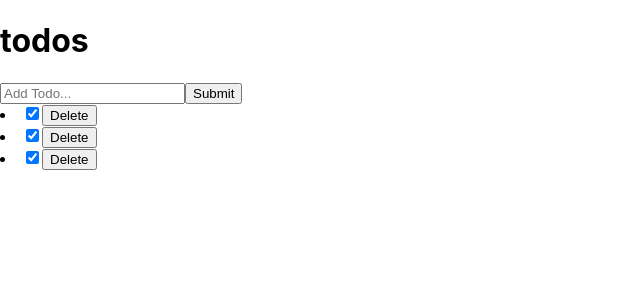
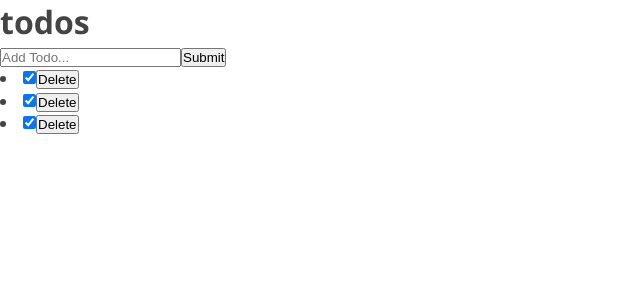
Before and after one commit to Recillah-Khamala/ToDosApp, a React (Create React App) app: page / in a window 1280 px wide. Shown: the top 300 px of the page, without its empty margins (0-640 px from the left). Built offline with nearby package versions, Linux system fonts and the light colour scheme.

Commit message:
Add a CSS file

```diff
--- a/src/App.css
+++ b/src/App.css
@@ -1,38 +1,13 @@
-.App {
-  text-align: center;
+* {
+  box-sizing: border-box;
+  margin: 0;
+  padding: 0;
 }
 
-.App-logo {
-  height: 40vmin;
-  pointer-events: none;
+body {
+  font-family: "Segoe UI", Arial, sans-serif;
+  line-height: 1.4;
+  color: #444;
+  background: #fff;
+  height: 100vh;
 }
-
-@media (prefers-reduced-motion: no-preference) {
-  .App-logo {
-    animation: App-logo-spin infinite 20s linear;
-  }
-}
-
-.App-header {
-  background-color: #282c34;
-  min-height: 100vh;
-  display: flex;
-  flex-direction: column;
-  align-items: center;
-  justify-content: center;
-  font-size: calc(10px + 2vmin);
-  color: white;
-}
-
-.App-link {
-  color: #61dafb;
-}
-
-@keyframes App-logo-spin {
-  from {
-    transform: rotate(0deg);
-  }
-  to {
-    transform: rotate(360deg);
-  }
-}
--- a/src/index.js
+++ b/src/index.js
@@ -1,6 +1,7 @@
 import React from 'react';
 import ReactDOM from 'react-dom/client';
 import './index.css';
+import './App.css'
 import TodoContainer from './components/TodoContainer';
 
 const root = ReactDOM.createRoot(document.getElementById('root'));
```
